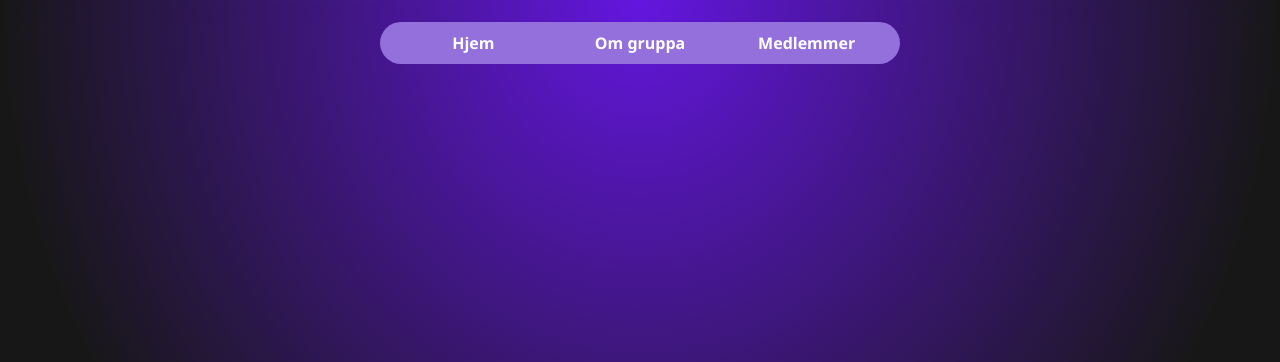
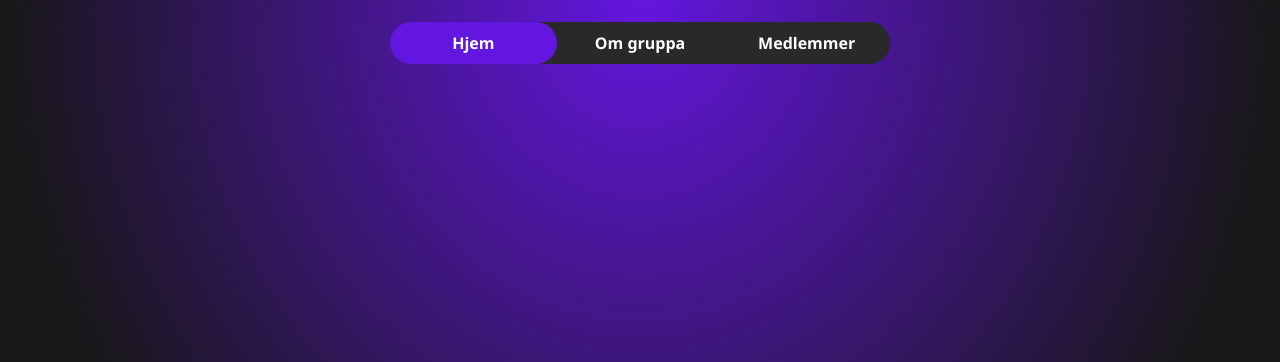
Before and after one commit to DAkintola94/Gruppe1_is, a plain HTML site: page HTML/index.html in a window 1280 px wide. Shown: the part 10-372 px from the top of the page. Drawn offline with nearby package versions, Linux system fonts and the light colour scheme; a script that the page names is missing.

Commit message:
Små endringer i css
Små css endringer

```diff
--- a/CSS/index.css
+++ b/CSS/index.css
@@ -42,22 +42,28 @@ section {
   align-items: center;
   flex-direction: row;
   border-radius: 100px;
-  padding: 10px;
-  background-color: mediumpurple ;
+  background-color: #292929 ;
   /*    border: 3px solid #6416df;*/
 }
 
 .nav-item {
   flex: 1;
   text-align: center;
-  background-color: mediumpurple;
+  background-color: #292929;
+  padding: 10px;
   color: white;
   font-weight: bold;
   font-family: "Segoe UI";
+  border-radius: 100px;
 }
 
+.nav-item.active {
+  background-color: #6316df;
+}
+
+
 .nav-item:hover {
-  color: #6416df;
+  color: white;
 }
 
 .radial-circle {
@@ -204,6 +210,7 @@ section {
 
 .section3-innhold {
   margin-top: 10vh;
+  height: 90vh;
 }
 
 #titleName_Id {
--- a/HTML/index.html
+++ b/HTML/index.html
@@ -17,7 +17,7 @@
 <div class="nav-bar-container">
     <div class="blur"></div>
     <div class="nav-bar">
-        <div class="nav-item">Hjem</div>
+    <div class="nav-item active">Hjem</div>
         <div class="nav-item nav-item2">Om gruppa</div>
         <div class="nav-item">Medlemmer</div>
     </div>
```
